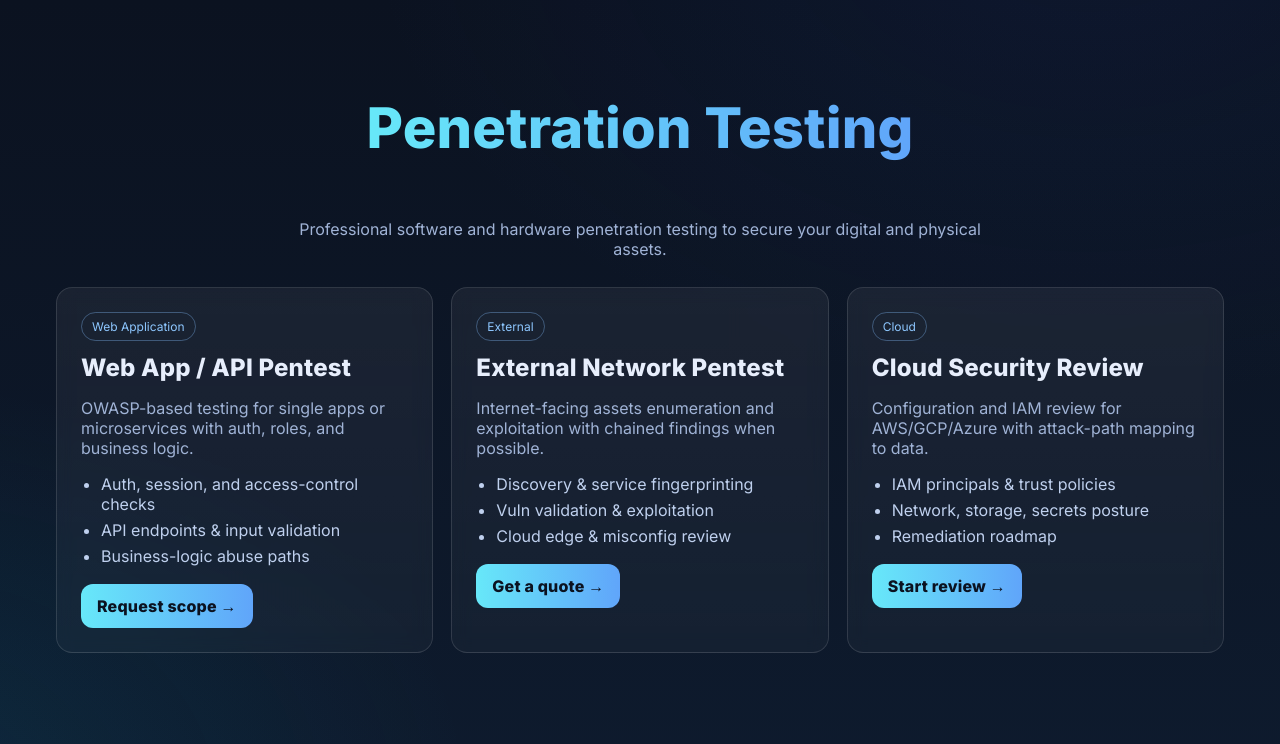
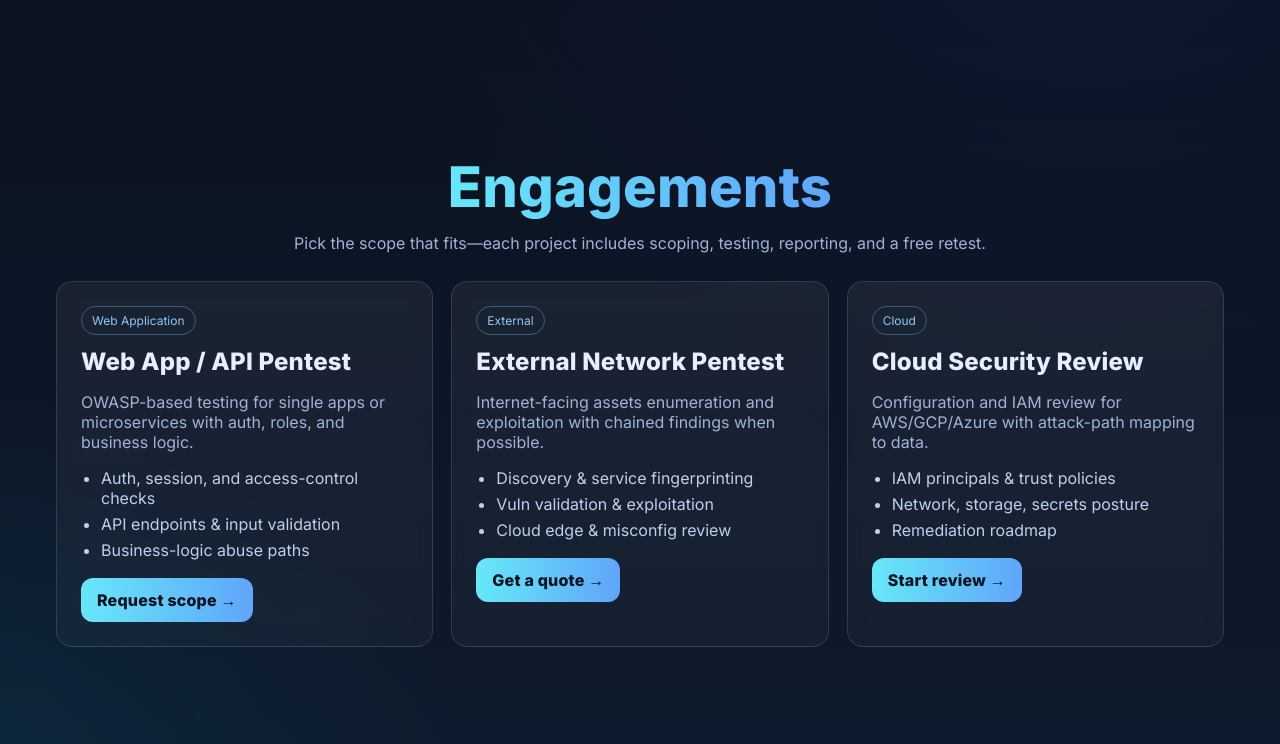
Before and after one commit to ChefCS/CSite, a plain HTML site: page index.html in a window 1280 px wide. Shown: the top 744 px of the page. Drawn offline with Linux system fonts and the light colour scheme.

Commit message:
Update index.html

```diff
--- a/index.html
+++ b/index.html
@@ -61,12 +61,23 @@
 <body>
 
 <!-- === Engagements Section === -->
-<section id="engagements" class="py-32 px-6 relative">
+<!-- === Engagements Section (full screen) === -->
+<section id="engagements" class="relative">
   <style>
-    .wrap{max-width:1200px;margin:0 auto}
-    .k-h{font-weight:800;letter-spacing:.2px}
-    .k-sub{color:#a0b3d6;max-width:720px;margin:10px auto 0}
-    .k-grid{display:grid;gap:18px;grid-template-columns:repeat(3,minmax(0,1fr))}
+    /* NEW: make this section fill the viewport and center content */
+    #engagements{
+      min-height:100vh;                 /* fill the screen */
+      padding:clamp(48px,8vh,96px) 24px;/* comfy top/bottom on all screens */
+      display:flex; align-items:center; /* vertically center the cards */
+    }
+    @media (max-width:680px){
+      #engagements{ min-height:90vh; }  /* avoid squish on small phones */
+    }
+
+    .wrap{max-width:1200px;margin:0 auto;width:100%}
+    .k-h{font-weight:800;letter-spacing:.2px;margin:0}
+    .k-sub{color:#a0b3d6;max-width:720px;margin:12px auto 0}
+    .k-grid{display:grid;gap:18px;grid-template-columns:repeat(3,minmax(0,1fr));margin-top:28px}
     @media (max-width:960px){.k-grid{grid-template-columns:1fr}}
     .k-card{background:linear-gradient(180deg,rgba(255,255,255,.06),rgba(255,255,255,.03));
       border:1px solid rgba(255,255,255,.12);border-radius:16px;padding:24px;backdrop-filter:blur(8px)}
@@ -79,14 +90,12 @@
       padding:12px 16px;text-decoration:none}
     .k-btn:active{transform:translateY(1px)}
   </style>
+
   <div class="wrap">
-    <h2 class="k-h" style="font-size:clamp(36px,5vw,56px);background:linear-gradient(90deg,#67e8f9,#60a5fa);-webkit-background-clip:text;background-clip:text;color:transparent;text-align:center">Penetration Testing</h2>
-    <p class="k-sub" style="text-align:center">Professional software and hardware penetration testing to secure your digital and physical assets.
+    <h2 class="k-h" style="font-size:clamp(36px,5vw,56px);background:linear-gradient(90deg,#67e8f9,#60a5fa);-webkit-background-clip:text;background-clip:text;color:transparent;text-align:center">Engagements</h2>
+    <p class="k-sub" style="text-align:center">Pick the scope that fits—each project includes scoping, testing, reporting, and a free retest.</p>
 
-</p>
-
-    <div class="k-grid" style="margin-top:28px">
-      <!-- Web App Pentest -->
+    <div class="k-grid">
       <article class="k-card">
         <span class="k-pill">Web Application</span>
         <h3 class="k-h" style="font-size:24px;margin:12px 0 6px">Web App / API Pentest</h3>
@@ -99,7 +108,6 @@
         <a class="k-btn" href="#contact">Request scope →</a>
       </article>
 
-      <!-- External Network -->
       <article class="k-card">
         <span class="k-pill">External</span>
         <h3 class="k-h" style="font-size:24px;margin:12px 0 6px">External Network Pentest</h3>
@@ -112,7 +120,6 @@
         <a class="k-btn" href="#contact">Get a quote →</a>
       </article>
 
-      <!-- Cloud Review -->
       <article class="k-card">
         <span class="k-pill">Cloud</span>
         <h3 class="k-h" style="font-size:24px;margin:12px 0 6px">Cloud Security Review</h3>
@@ -127,6 +134,7 @@
     </div>
   </div>
 </section>
+
 
 <!-- === Deliverables Section === -->
 <section id="deliverables" class="py-32 px-6 bg-gradient-to-b from-transparent via-cyan-900/6 to-transparent relative">
```
